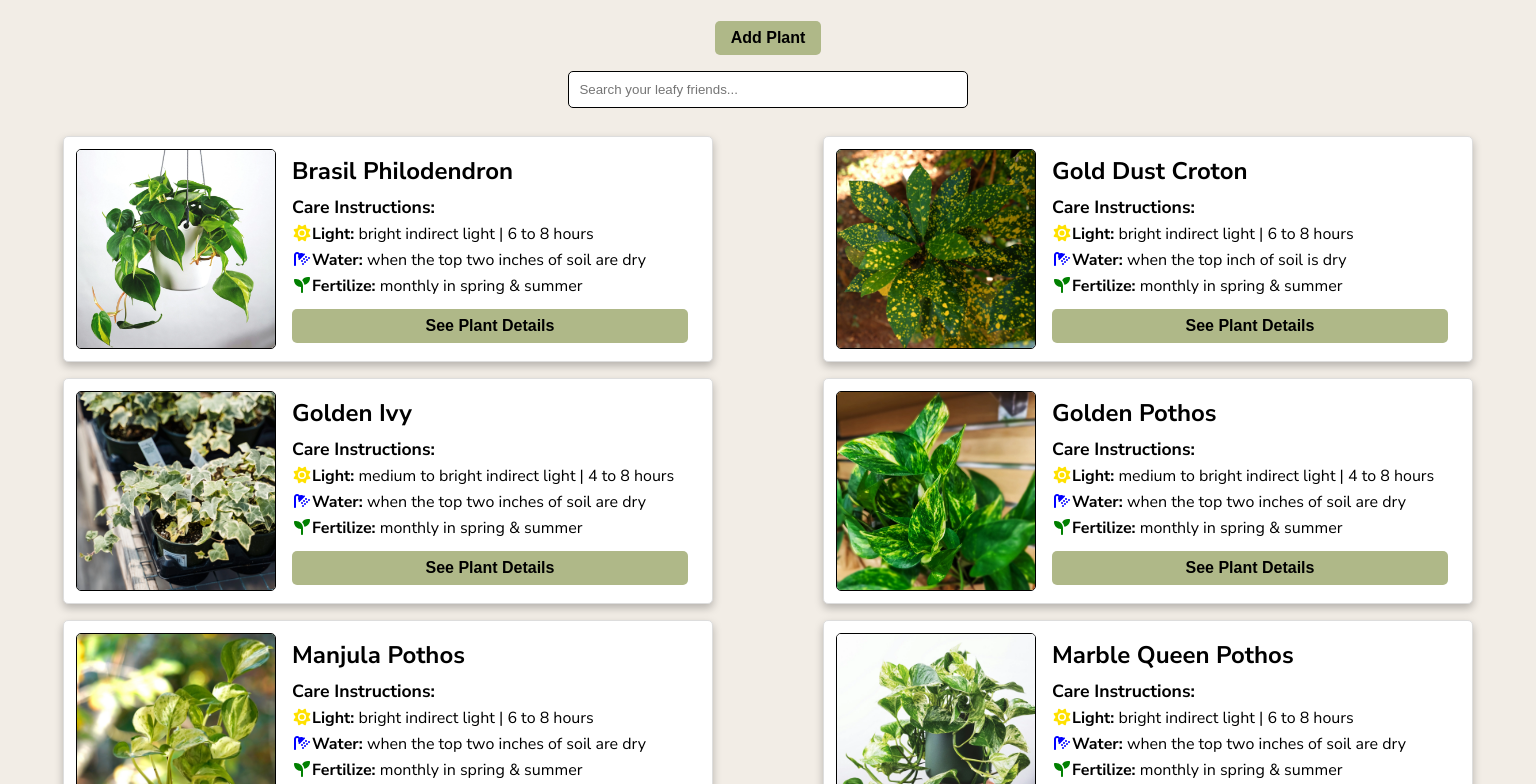
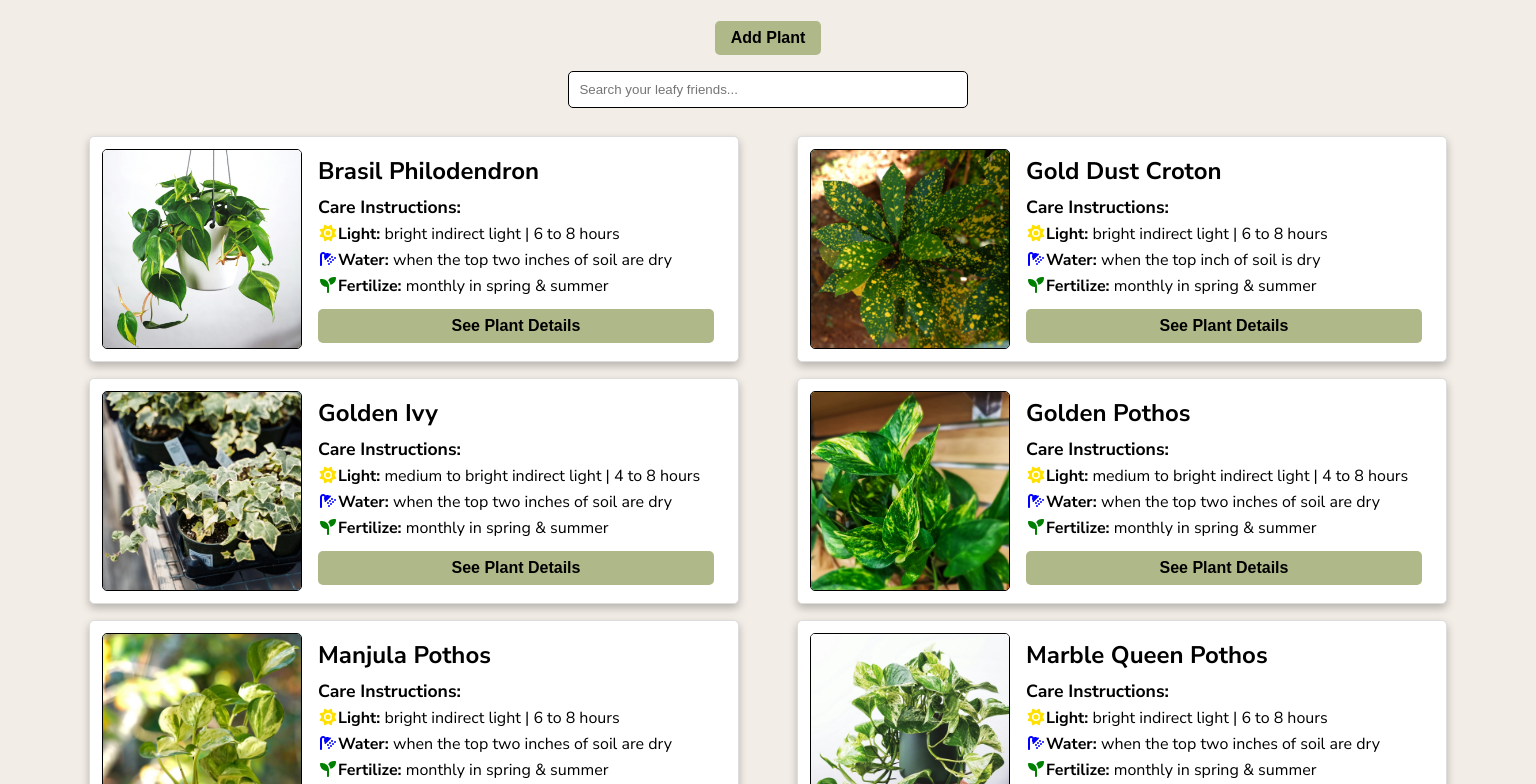
Before and after one commit to tiff-m-tech/plant-thyme, a React (Vite) app in the folder PlantThyme/: page /currentCollection in a window 1536 px wide. Shown: the part 440-1224 px from the top of the page. Built offline with nearby package versions, Linux system fonts and the light colour scheme.

Commit message:
Fix styles for desktop and larger view.

```diff
--- a/PlantThyme/src/components/pages/pages.css
+++ b/PlantThyme/src/components/pages/pages.css
@@ -261,7 +261,7 @@ main {
 /* Desktop 1024*/
 @media (min-width: 1500px) {
     .collection-cards-container {
-        max-width: 100%;
+        max-width: 1400px;
     }
 
     .search-cards-container {
--- a/PlantThyme/src/components/ui/ui.css
+++ b/PlantThyme/src/components/ui/ui.css
@@ -140,6 +140,7 @@ button:active {
     align-items: center;
     gap: 1rem;
     width: 90%;
+    max-width: 1050px;
 }
 
 .divider-line {
```
